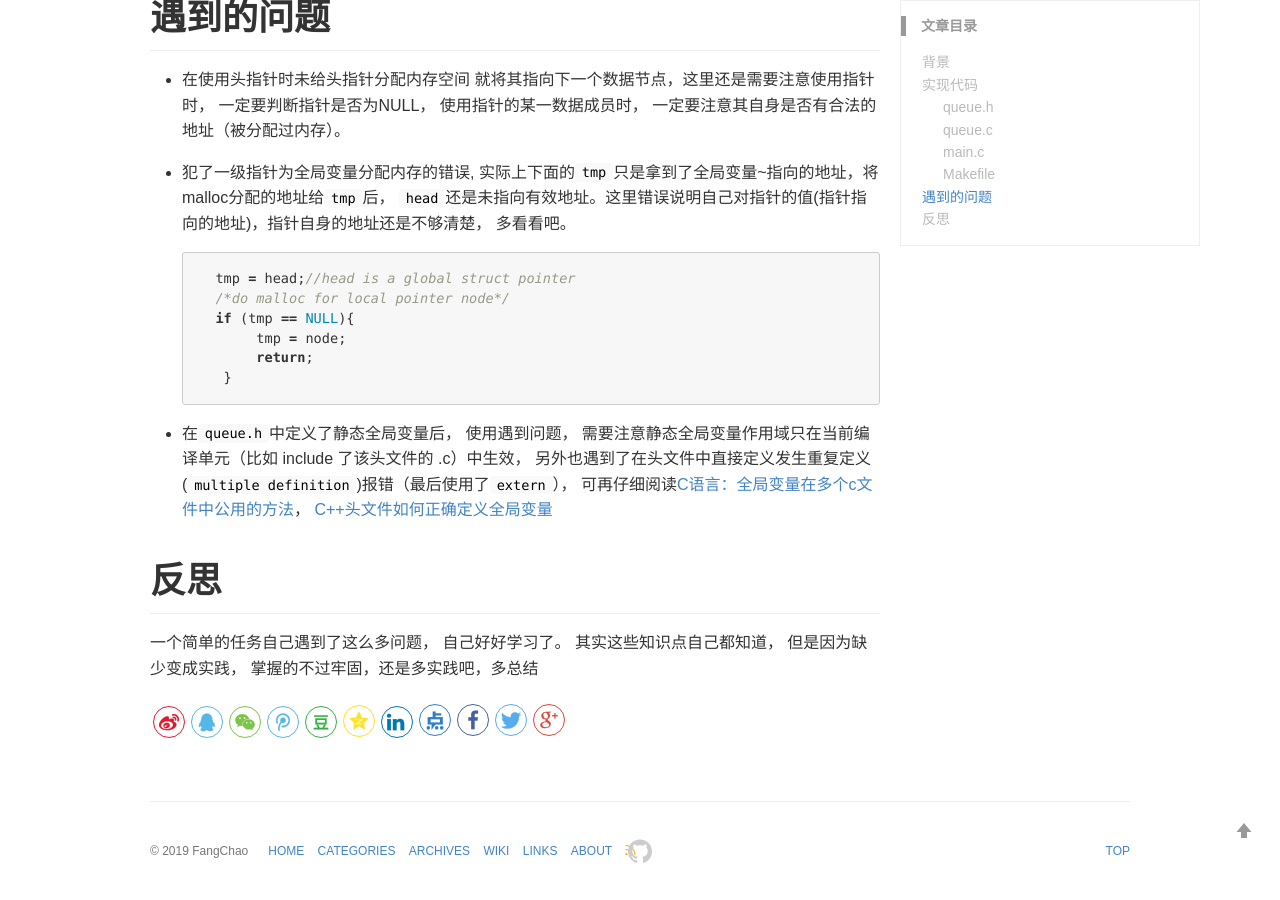
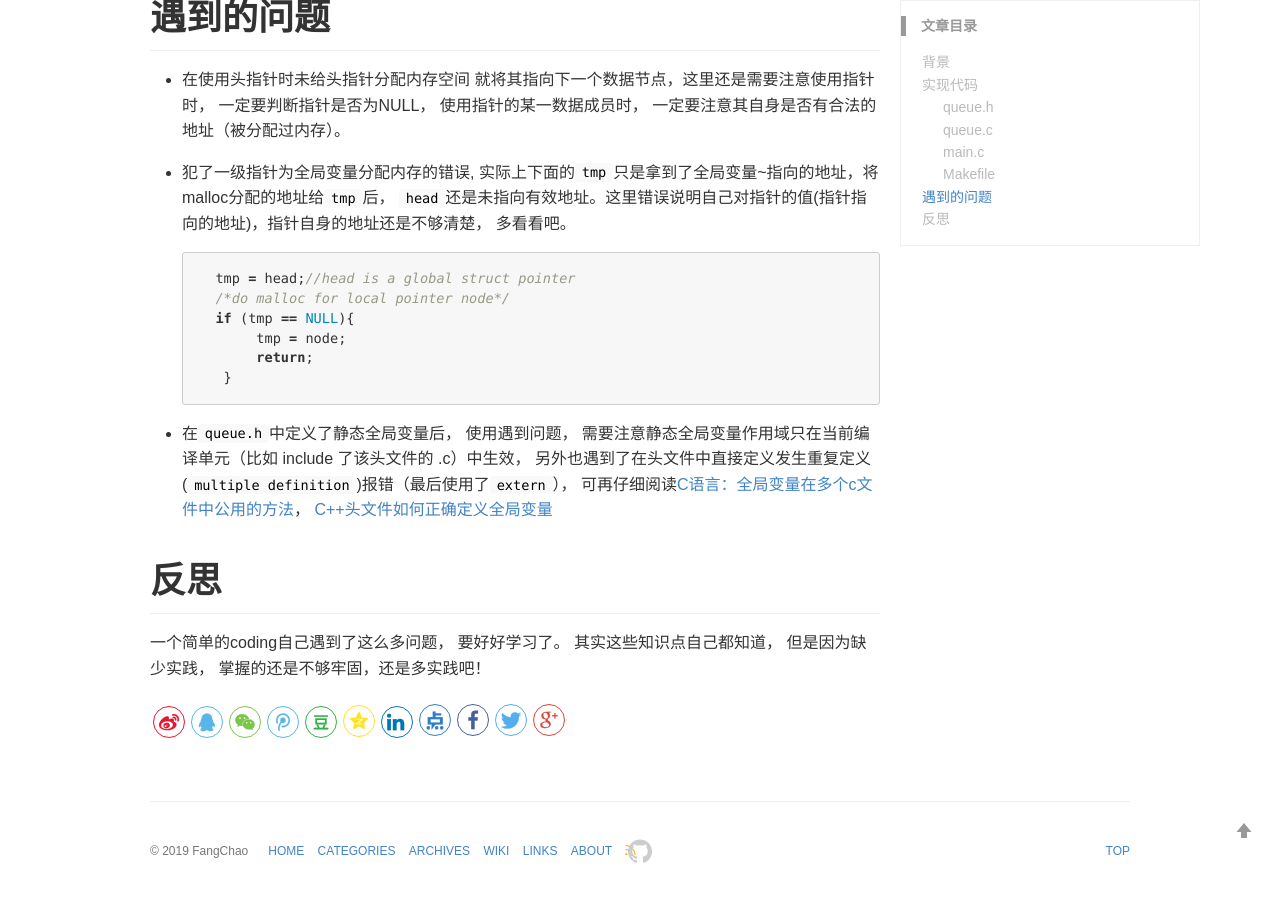
Before and after one commit to alanackart/alanackart.github.io, a Jekyll site: the page built from _posts/2019-07-20-Queue implementation in C.md, in a window 1280 px wide and 900 px high, scrolled down 3924 px. Built offline with Jekyll 4.4.1, drawn with Linux system fonts in a browser that asks for light colours; comment, search, counter and statistics services are not loaded.

Commit message:
fix typo error

```diff
--- a/_posts/2019-07-20-Queue implementation in C.md
+++ b/_posts/2019-07-20-Queue implementation in C.md
@@ -197,4 +197,4 @@ all:
 
 # 反思
 
-一个简单的任务自己遇到了这么多问题， 自己好好学习了。 其实这些知识点自己都知道， 但是因为缺少变成实践， 掌握的不过牢固，还是多实践吧，多总结
+一个简单的coding自己遇到了这么多问题， 要好好学习了。 其实这些知识点自己都知道， 但是因为缺少实践， 掌握的还是不够牢固，还是多实践吧！
```
